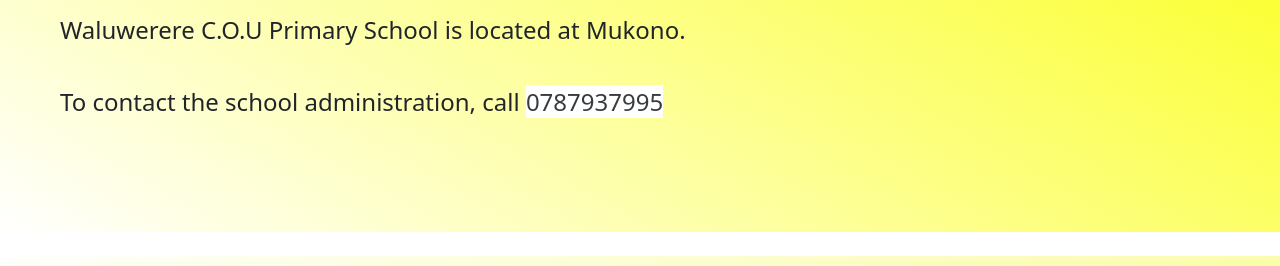
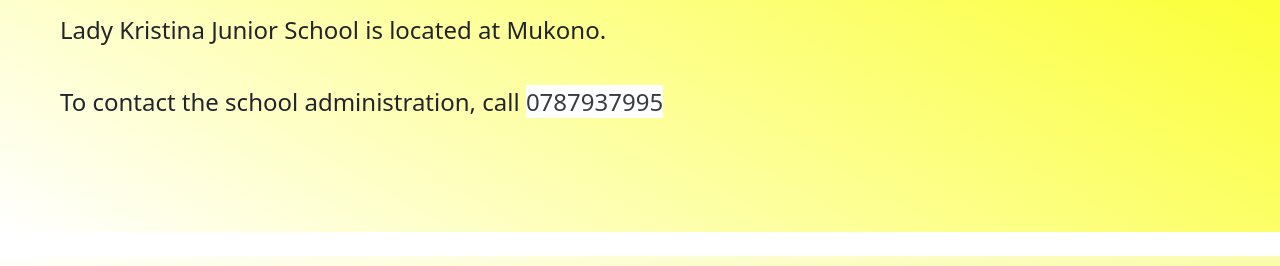
Before and after one commit to Fresh-Teacher/lady-kristina-junior-school, a plain HTML site: page index.html in a window 1280 px wide. Shown: the part 259-525 px from the top of the page. Drawn offline with Linux system fonts and the light colour scheme.

Commit message:
Add files via upload

```diff
--- a/index.html
+++ b/index.html
@@ -23,7 +23,7 @@
             <h1 class="display-5 text-uppercase fw-bold">lady kristina junior school</h1>
             <h6 class="display-6 text-capitalize fs-6 fw-light fw-bold"><em>We love and Care</em></h6>
             <p></p>
-            <p class="col-md-8 fs-4">Waluwerere C.O.U Primary School is located at Mukono.<br><br>To contact the school administration, call&nbsp;<span style="color: rgb(56, 60, 64); background-color: rgb(255, 255, 255);">0787937995</span><br></p>
+            <p class="col-md-8 fs-4">Lady Kristina Junior School is located at Mukono.<br><br>To contact the school administration, call&nbsp;<span style="color: rgb(56, 60, 64); background-color: rgb(255, 255, 255);">0787937995</span><br></p>
         </div>
     </div>
     <footer id="footerpad" style="background: linear-gradient(-4deg, #f1f700, white), #ffae65;">
```
Also changed, not shown: 1 other file.
